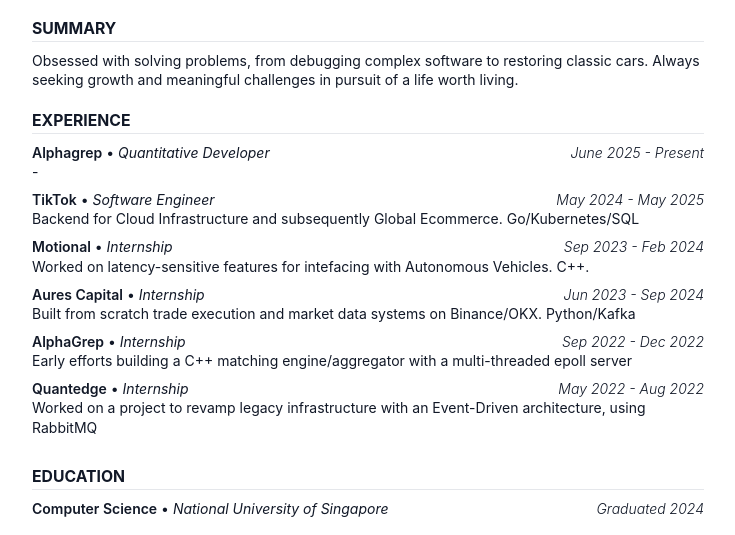
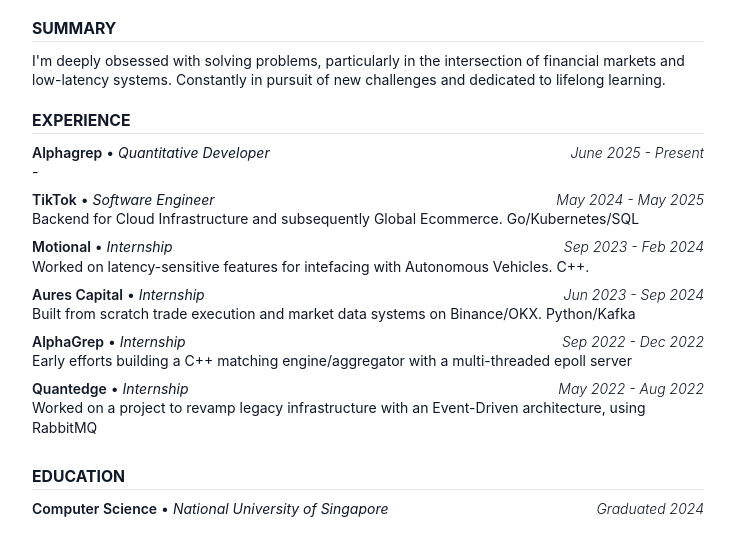
Before and after one commit to davelowqx/davelowqx, a Gatsby site: page / in a window 1280 px wide. Shown: the part 71-606 px from the top of the page, without its empty margins (272-1007 px from the left). Built offline with nearby package versions, Linux system fonts and the light colour scheme; Gatsby itself is replaced by a stand-in of ours.

Commit message:
Update Summary.js

```diff
--- a/src/landing/Summary.js
+++ b/src/landing/Summary.js
@@ -1,6 +1,6 @@
 import React from 'react'
 export default function Summary() {
-  const summary = "Obsessed with solving problems, from debugging complex software to restoring classic cars. Always seeking growth and meaningful challenges in pursuit of a life worth living.";
+  const summary = "I'm deeply obsessed with solving problems, particularly in the intersection of financial markets and low-latency systems. Constantly in pursuit of new challenges and dedicated to lifelong learning.";
   return (
     <>
       <h2 className="font-bold text-lg">SUMMARY</h2>
```
